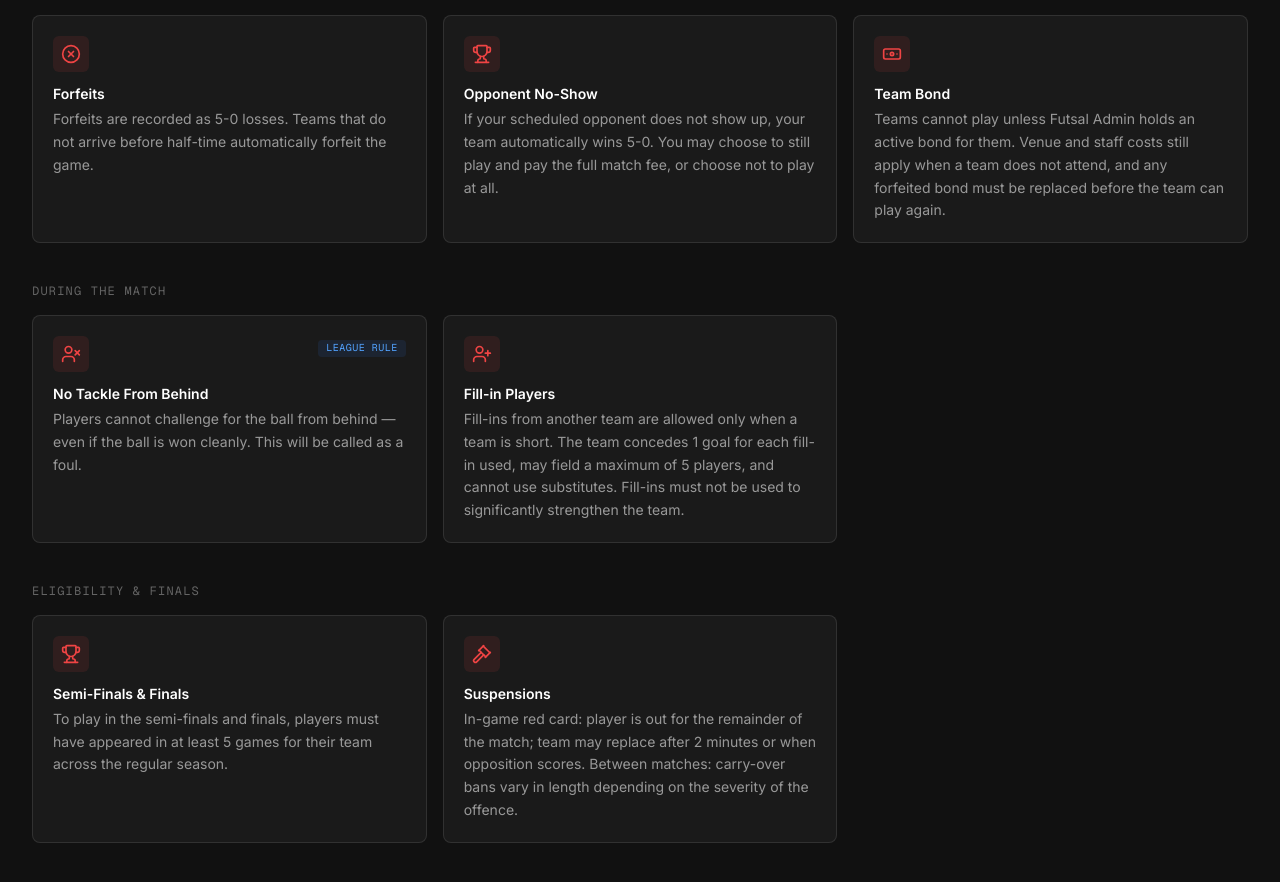
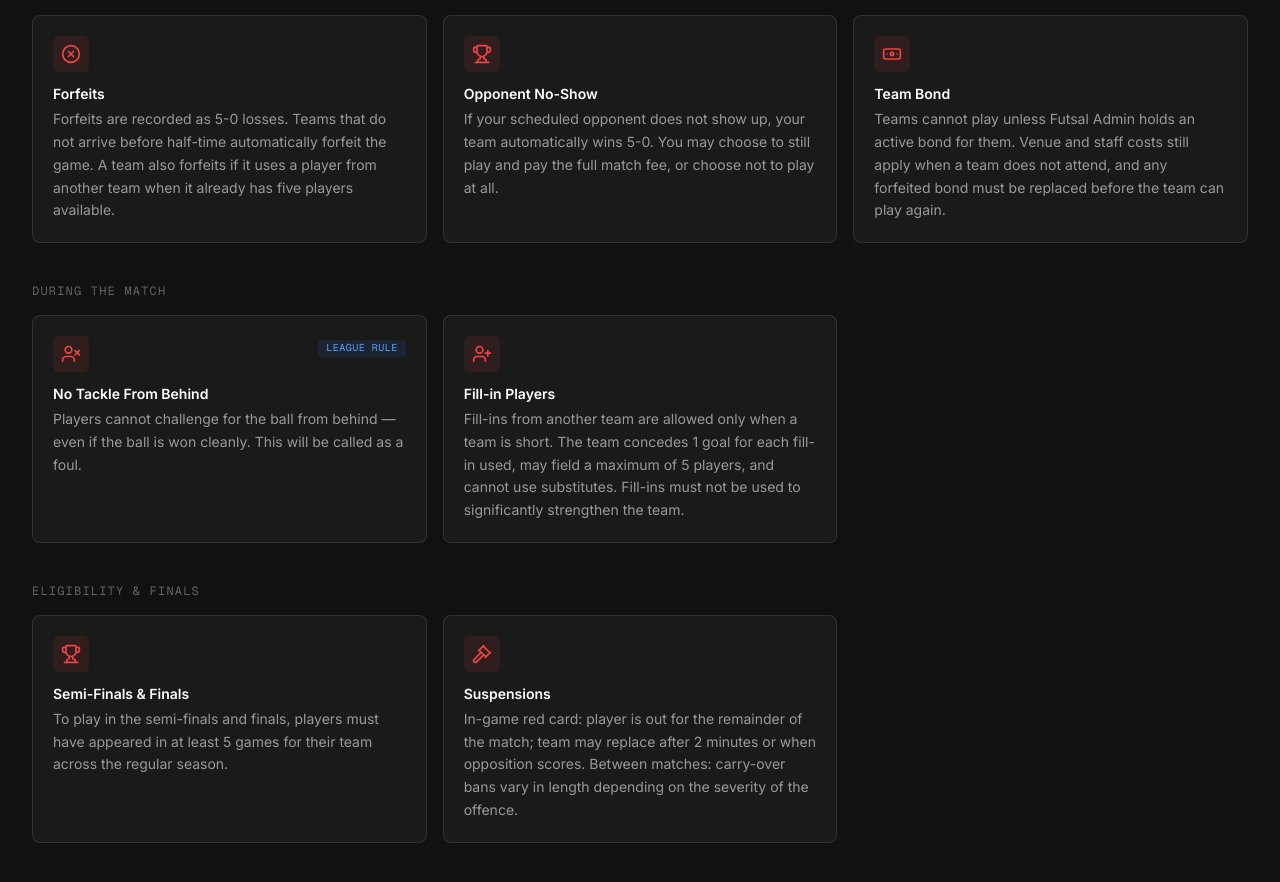
Before and after one commit to olu-git/futsal-site, a Next.js app: page /rules in a window 1280 px wide. Shown: the part 2111-2993 px from the top of the page. Built offline with nearby package versions, Linux system fonts and the light colour scheme.

Commit message:
Clarify player eligibility forfeits

```diff
--- a/src/app/rules/page.tsx
+++ b/src/app/rules/page.tsx
@@ -141,7 +141,7 @@ const leagueGroups: RuleGroup[] = [
         icon: CircleX,
         title: "Forfeits",
         description:
-          "Forfeits are recorded as 5-0 losses. Teams that do not arrive before half-time automatically forfeit the game.",
+          "Forfeits are recorded as 5-0 losses. Teams that do not arrive before half-time automatically forfeit the game. A team also forfeits if it uses a player from another team when it already has five players available.",
       },
       {
         icon: Trophy,
```
